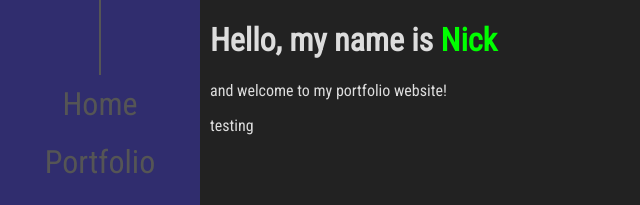
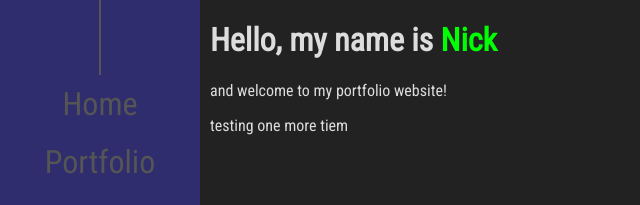
Before and after one commit to latenitekid/portfolio-ng-app, an Angular app: page / in a window 1280 px wide. Shown: the top 205 px of the page, without its empty margins (0-640 px from the left). Built offline with nearby package versions, Linux system fonts and the light colour scheme.

Commit message:
Retrying this push build cuz jenkins really screwed me

```diff
--- a/src/app/components/home/home.component.html
+++ b/src/app/components/home/home.component.html
@@ -1,5 +1,5 @@
 <div class="content">
     <h1>Hello, my name is <span class="name">Nick</span></h1>
     <p>and welcome to my portfolio website!</p>
-    <p>testing</p>
+    <p>testing one more tiem</p>
 </div>
```
